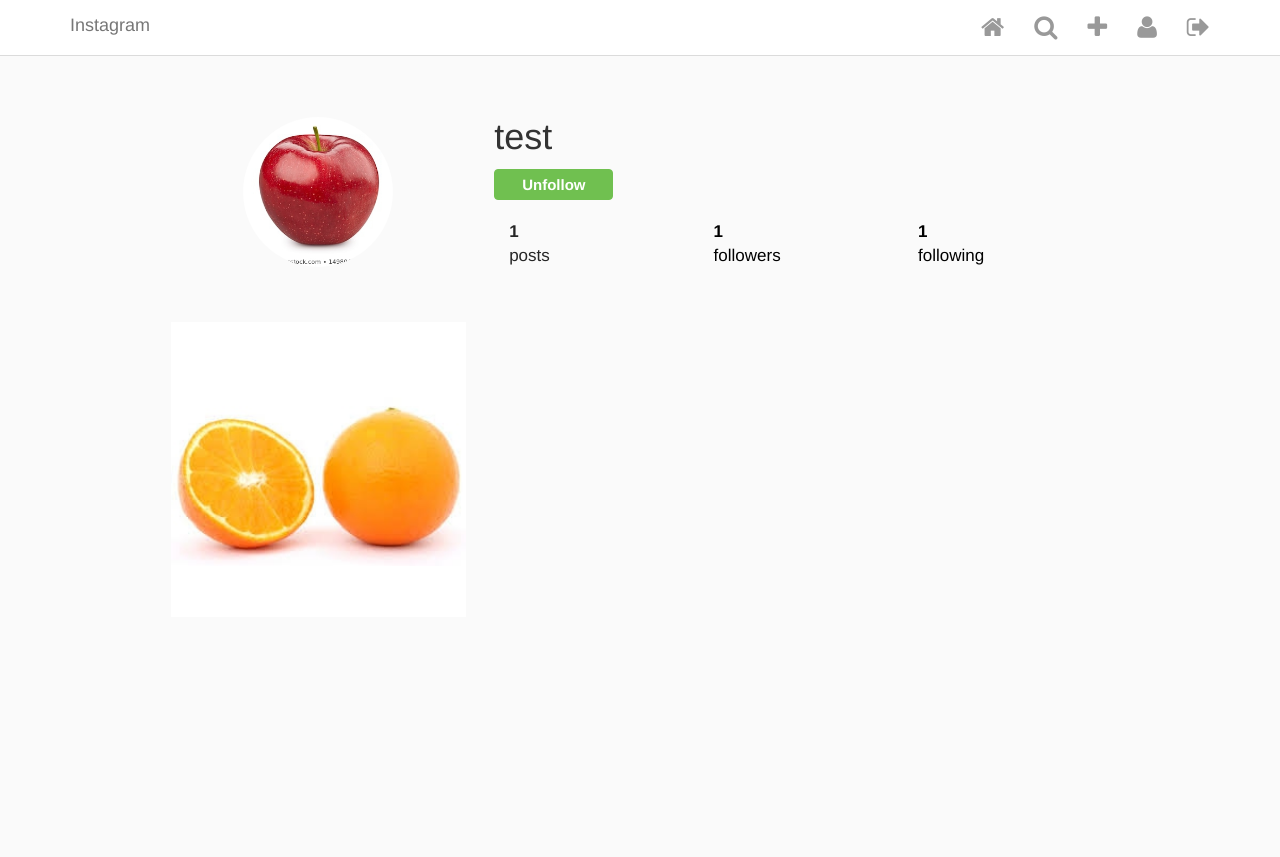
After one commit to LittleNotch/Instagram, a Django app: page /insta/user/2/ in a window 1280 px wide. The commit adds this page. Run offline with Django 3.2, Linux system fonts and the light colour scheme; a user stored in the database is signed in; data comes from the database, SQL or seed files in the repository; both versions use the stored data as it was after the commit; some libraries are stand-ins or nearby versions.

Commit message:
added UserConnection for friend relationship follow/unfollow

```diff
--- a/Insta/admin.py
+++ b/Insta/admin.py
@@ -1,8 +1,9 @@
 from django.contrib import admin
 
-from Insta.models import Post, InstaUser, Like
+from Insta.models import Post, InstaUser, Like, UserConnection
 
 # Register your models here.
 admin.site.register(Post)
 admin.site.register(InstaUser)
 admin.site.register(Like)
+admin.site.register(UserConnection)
--- a/Insta/models.py
+++ b/Insta/models.py
@@ -14,6 +14,35 @@ class InstaUser(AbstractUser):
         blank=True,
         null=True
     )
+    def get_connections(self):
+        connections = UserConnection.objects.filter(creator=self)
+        return connections
+
+    def get_followers(self):
+        followers = UserConnection.objects.filter(following=self)
+        return followers
+
+    def is_followed_by(self, user):
+        followers = UserConnection.objects.filter(following=self)
+        return followers.filter(creator=user).exists()
+
+
+    def __str__(self):
+        return self.username
+
+class UserConnection(models.Model):
+    created = models.DateTimeField(auto_now_add=True, editable=False)
+    creator = models.ForeignKey(
+        InstaUser,
+        on_delete=models.CASCADE,
+        related_name="friendship_creator_set")
+    following = models.ForeignKey(
+        InstaUser,
+        on_delete=models.CASCADE,
+        related_name="friend_set")
+
+    def __str__(self):
+        return self.creator.username + ' follows ' + self.following.username
 
 class Post(models.Model):
     author = models.ForeignKey(
--- a/Insta/urls.py
+++ b/Insta/urls.py
@@ -17,7 +17,7 @@ from django.contrib import admin
 from django.urls import include, path
 
 from Insta.views import (HelloWorld, PostsView, PostDetailView, PostCreateView,
-                         PostUpdateView, PostDeleteView, addLike)
+                         PostUpdateView, PostDeleteView, UserDetailView, addLike)
 
 urlpatterns = [
     path('', HelloWorld.as_view(), name='helloworld'),
@@ -27,4 +27,5 @@ urlpatterns = [
     path('post/update/<int:pk>/', PostUpdateView.as_view(), name='post_update'),
     path('post/delete/<int:pk>/', PostDeleteView.as_view(), name='post_delete'),
     path('like', addLike, name='addLike'),
+    path('user/<int:pk>/', UserDetailView.as_view(), name='user_detail'),
 ]
--- a/Insta/views.py
+++ b/Insta/views.py
@@ -2,7 +2,7 @@ from annoying.decorators import ajax_request
 from django.views.generic import TemplateView, ListView, DetailView
 from django.views.generic.edit import CreateView, UpdateView, DeleteView
 from django.urls import reverse, reverse_lazy
-from Insta.models import Post, Like
+from Insta.models import Post, Like, InstaUser, UserConnection
 
 from django.contrib.auth.mixins import LoginRequiredMixin
 from Insta.forms import CustomUserCreationForm
@@ -15,9 +15,20 @@ class PostsView(ListView):
     model = Post
     template_name = 'index.html'
 
+    def get_queryset(self):
+        current_user = self.request.user
+        following = set()
+        for conn in UserConnection.objects.filter(creator=current_user).select_related('following'):
+            following.add(conn.following)
+        return Post.objects.filter(author__in=following)
+
 class PostDetailView(DetailView):
     model = Post
     template_name = 'post_detail.html'
+
+class UserDetailView(DetailView):
+    model = InstaUser
+    template_name = 'user_detail.html'
 
 class PostCreateView(LoginRequiredMixin, CreateView):
     model = Post
--- a/static/js/index.js
+++ b/static/js/index.js
@@ -160,10 +160,10 @@ function update_unfollow_view(data) {
 }
 
 
-$('.follow-toggle__container').on('click', '.follow-user', function() {
-    follow_user.call(this, update_follow_view, error_cb, 'follow');
-});
+// $('.follow-toggle__container').on('click', '.follow-user', function() {
+//     follow_user.call(this, update_follow_view, error_cb, 'follow');
+// });
 
-$('.follow-toggle__container').on('click', '.unfollow-user', function() {
-    follow_user.call(this, update_unfollow_view, error_cb, 'unfollow');
-});
+// $('.follow-toggle__container').on('click', '.unfollow-user', function() {
+//     follow_user.call(this, update_unfollow_view, error_cb, 'unfollow');
+// });
--- a/templates/header.html
+++ b/templates/header.html
@@ -16,7 +16,7 @@
                     </li>
                     <li><a href="{% url 'helloworld' %}"><i class="fa fa-search" aria-hidden="true"></i></a></li>
                     <li><a href="{% url 'new_post' %}"><i class="fa fa-plus " aria-hidden="true"></i></a></li>
-                    <li><a href="{% url 'helloworld' %}"><i class="fa fa-user %}" aria-hidden="true"></i></a></li>
+                    <li><a href="{% url 'user_detail' user.id %}"><i class="fa fa-user %}" aria-hidden="true"></i></a></li>
                     <li><a href="{% url 'logout' %}"><i class="fa fa-sign-out %}" aria-hidden="true"></i></a></li>
                 {% else %}
                     <li>
--- a/templates/index.html
+++ b/templates/index.html
@@ -10,7 +10,7 @@
             <div class="card view-update {{ post.pk }}">
                 <div class="card__panel-head">
                     <div class="poster__info">
-                        <a href="{% url 'helloworld' %}" class="poster__name">
+                        <a href="{% url 'user_detail' post.author.id %}" class="poster__name">
                             {% if post.author.profile_pic %}
                                 <img class="poster__profilepic" src="/{{ post.author.profile_pic }}">
                             {% endif %}
--- /dev/null
+++ b/templates/user_detail.html
@@ -0,0 +1,64 @@
+{% extends 'base.html' %}
+
+{% load custom_tags %}
+
+{% block content %}
+
+<div class="profile">
+
+    <div class="profile__head">
+        <div class="row">
+            <div class="col-xs-4 left">
+                {% if object.profile_pic %}
+                    <img class="picture-circle" src="/{{object.profile_pic}}">
+                {% endif %}
+            </div>
+            <div class="col-xs-8 right">
+                <div class="name-buttons">
+                    <h1 class="username">{{ object.username }}</h1>
+                    {% if user == object %}
+                        <button class="edit-profile">Edit Profile</button>
+                    {% else %}
+                        {% is_following user object as following %}
+                        <div class="follow-toggle__container">
+                            <button class="btn btn-primary {% if not following %}follow-user{% else %}unfollow-user{% endif %}" id="{{ object.pk }}">
+                                {% if following %}
+                                    Unfollow
+                                {% else %}
+                                    Follow
+                                {% endif %}
+                            </button>
+                        </div>
+                    {% endif %}
+                </div>
+
+                <div>
+                    <ul class="stats">
+                        <div class="col-xs-4"><li class="stats__count"><span>{{ object.my_posts.count }}</span><br> posts</li></div>
+                        <div class="col-xs-4"><a href="/" style="text-decoration: none; color: black;"><li class="stats__count"><span class="follower_count" id="follower_id">{{ object.get_followers.count }}</span><br> followers</li></a></div>
+                        <div class="col-xs-4"><a href="/" style="text-decoration: none; color: black;"><li class="stats__count"><span>{{ object.get_connections.count }}</span><br> following</li></a></div>
+                    </ul>
+                </div>
+            </div>
+        </div>
+    </div>
+
+    <div class="profile__body">
+        <div class="row">
+        {% for post in object.my_posts.all %}
+            <div class="col-xs-4">
+                <div class="picture-square" style="background-image: url(http://{{ request.META.HTTP_HOST }}/{{ post.image.url }}); background-size: contain;">
+                    <a href="{% url 'post_detail' post.pk %}">
+                    <div class="content">
+                        <i class="fa fa-heart" aria-hidden="true"></i> {{ post.get_like_count }}
+                    </div>
+                    </a>
+                </div>
+            </div>
+        {% endfor %}
+        </div>
+    </div>
+
+</div>
+
+{% endblock content %}
```
Also changed, not shown: Insta/migrations/0002_userconnection.py (added), db.sqlite3.
